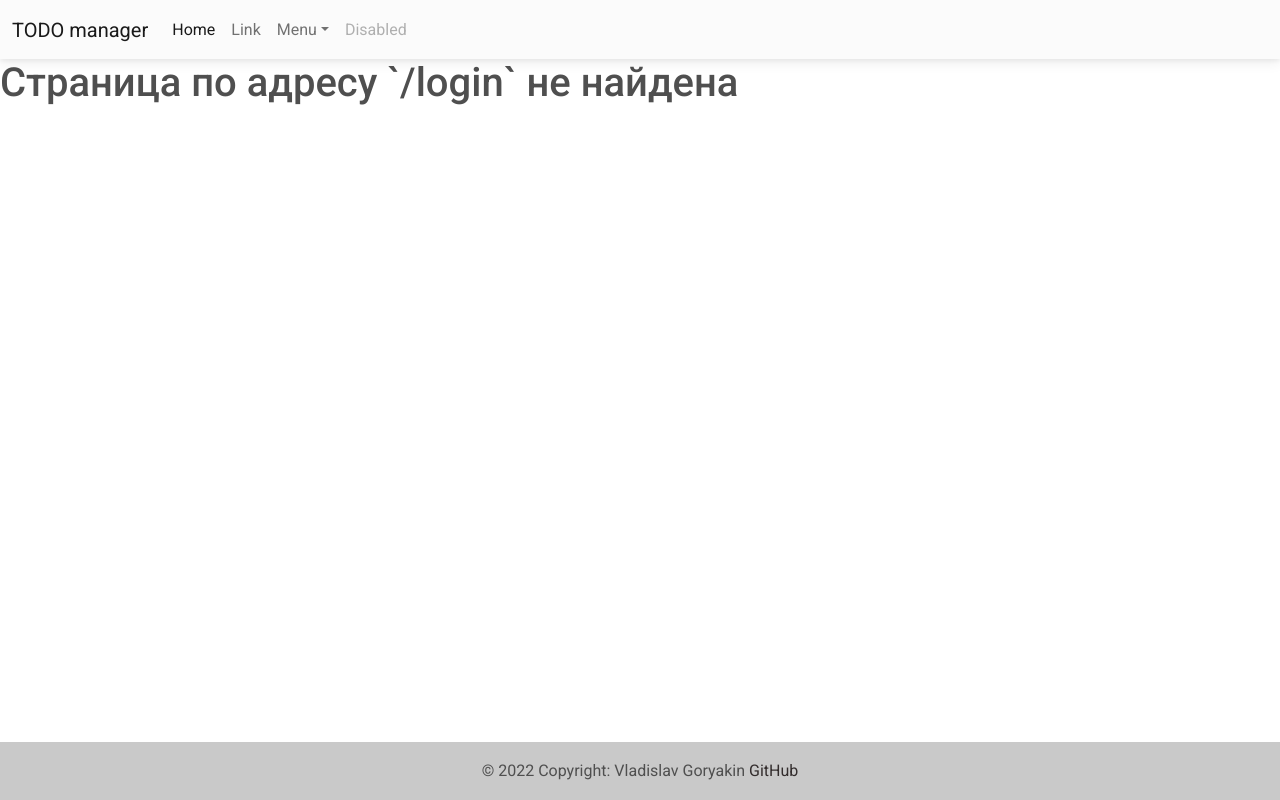
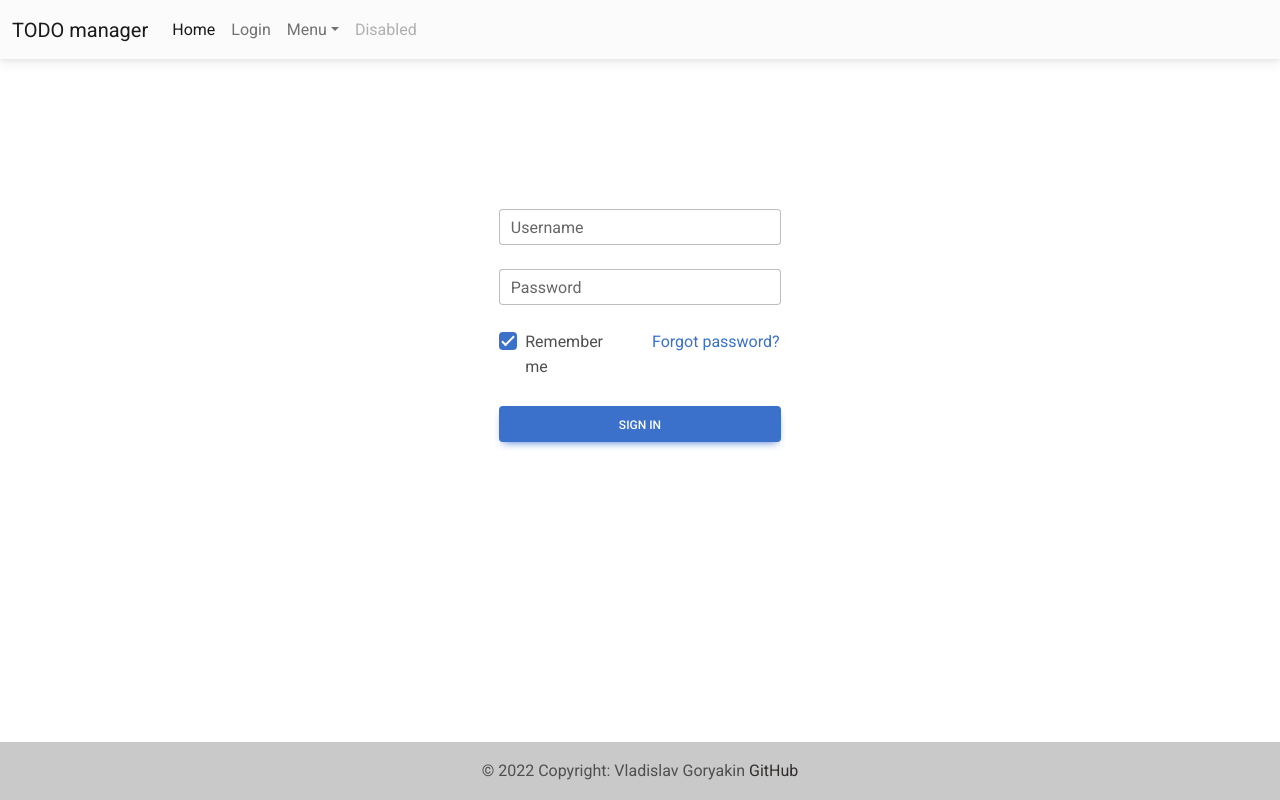
Before and after one commit to HappySeien/TODO-dev-manager, a React (Create React App) app in the folder frontend/: page /login in a window 1280 px wide. Built offline with nearby package versions, Linux system fonts and the light colour scheme; no server answers.

Commit message:
stage-7 #1
Multi-line description of commit,
feel free to be detailed.

[Ticket: X]

```diff
--- a/frontend/src/App.js
+++ b/frontend/src/App.js
@@ -3,11 +3,13 @@ import './App.css';
 import axios from 'axios';
 import { BrowserRouter, Route, Routes, Navigate } from 'react-router-dom'
 
+import LoginForm from './components/auth';
 import UserList from './components/User';
 import ProjectList from './components/Projects';
 import ProjectInfoList from './components/PorjectInfo';
 import NotesList from './components/Notes';
 
+import { tokenApi } from './components/auth';
 import { UserApi } from './components/User';
 import { ProjectApi } from './components/Projects';
 import { NotesApi } from './components/Notes';
@@ -20,27 +22,54 @@ class App extends React.Component {
   constructor(props) {
     super(props)
     this.state = {
+      'token': '',
       'users': [],
       'projects': [],
       'notes': [],
     }
   }
 
-  componentDidMount() {
+  isAuth () {
+    return this.state.token !== ''
+  }
+
+  getHeaders () {
+    if(this.isAuth()) {
+      return {'Authorization': `Token ${this.state.token}`}
+    }
+    return {}
+  }
+
+  authToken(username, password) {
+    axios.post(tokenApi, { 'username': username, 'password': password})
+      .then(response => {
+        const token = response.data.token
+        console.log(token)
+        this.setState(
+          {
+            'token': token
+          }, this.loadData
+        )
+      }
+      ).catch(error => console.log(error))
+  }
+
+  loadData () {
+    let headers =  this.getHeaders()
     // users
-    axios.get(UserApi)
-    .then(response =>{
-      const users = response.data.results
+    axios.get(UserApi, {headers})
+      .then(response => {
+        const users = response.data.results
         this.setState(
           {
             'users': users
           }
         )
       }
-    ).catch(error => console.log(error))
+      ).catch(error => console.log(error))
 
     // projects
-    axios.get(ProjectApi)
+    axios.get(ProjectApi, {headers})
       .then(response => {
         const projects = response.data.results
         this.setState(
@@ -49,10 +78,10 @@ class App extends React.Component {
           }
         )
       }
-    ).catch(error => console.log(error))
+      ).catch(error => console.log(error))
 
     // notes
-    axios.get(NotesApi)
+    axios.get(NotesApi, {headers})
       .then(response => {
         const notes = response.data.results
         this.setState(
@@ -61,7 +90,11 @@ class App extends React.Component {
           }
         )
       }
-    ).catch(error => console.log(error))
+      ).catch(error => console.log(error))
+  }
+
+  componentDidMount() {
+    this.loadData()
   }
 
   render () {
@@ -72,10 +105,14 @@ class App extends React.Component {
             <MainMenu />
           </nav>
           <Routes>
+            <Route exect path='/login' element={<LoginForm authToken={(username, password) => this.authToken(username, password)} />} />
             <Route exect path='/users' element={<UserList users={this.state.users} />} />
             <Route path='/projects'>
               <Route index element={<ProjectList projects={this.state.projects} />} />
-              <Route path=':projectId' element={<ProjectInfoList notes={this.state.notes} developers={this.state.users} projects={this.state.projects}/>} />
+              <Route path=':projectId' element={<ProjectInfoList
+                notes={this.state.notes}
+                developers={this.state.users}
+                projects={this.state.projects} />} />
             </Route>
             <Route exect path='/notes' element={<NotesList notes={this.state.notes} />} />
             <Route path='*' element={<NotFound404 />} />
--- a/frontend/src/components/Menu.js
+++ b/frontend/src/components/Menu.js
@@ -40,7 +40,7 @@ function MainMenu() {
                             </MDBNavbarLink>
                         </MDBNavbarItem>
                         <MDBNavbarItem>
-                            <MDBNavbarLink href='#'>Link</MDBNavbarLink>
+                            <MDBNavbarLink href='/login'>Login</MDBNavbarLink>
                         </MDBNavbarItem>
 
                         <MDBNavbarItem>
--- /dev/null
+++ b/frontend/src/components/auth.js
@@ -0,0 +1,63 @@
+import React from "react";
+import {
+    MDBInput,
+    MDBCol,
+    MDBRow,
+    MDBCheckbox,
+    MDBBtn
+} from 'mdb-react-ui-kit';
+
+const tokenApi = 'http://127.0.0.1:8000/api-token-auth/'
+
+
+class LoginForm extends React.Component {
+    constructor (props) {
+        super (props)
+        this.state = {
+            'username': '',
+            'password': ''
+        }
+    }
+
+    handleChange (event) {
+        this.setState(
+            {
+                [event.target.name]: event.target.value
+            }
+        )
+    }
+
+    handleSubmit (event) {
+        event.preventDefault()
+        this.props.authToken(this.state.username, this.state.password)
+    }
+
+    render () {
+        return (
+            <div className='d-flex mx-auto my-auto'>
+                <form onSubmit={(event) => this.handleSubmit(event) }>
+                    <MDBInput className='mb-4' type='text' id='username' name='username' label='Username' value={this.state.username}
+                        onChange={ (event) => this.handleChange(event) } />
+                    <MDBInput className='mb-4' type='password' id='password' name='password' label='Password' value={this.state.password}
+                        onChange={(event) => this.handleChange(event) } />
+
+                    <MDBRow className='mb-4'>
+                        <MDBCol className='d-flex justify-content-center'>
+                            <MDBCheckbox id='form1Example3' label='Remember me' defaultChecked />
+                        </MDBCol>
+                        <MDBCol>
+                            <a href='#!'>Forgot password?</a>
+                        </MDBCol>
+                    </MDBRow>
+
+                    <MDBBtn type='submit' block>
+                        Sign in
+                    </MDBBtn>
+                </form>
+            </div>
+        )
+    }
+}
+
+export default LoginForm;
+export {tokenApi};
```
